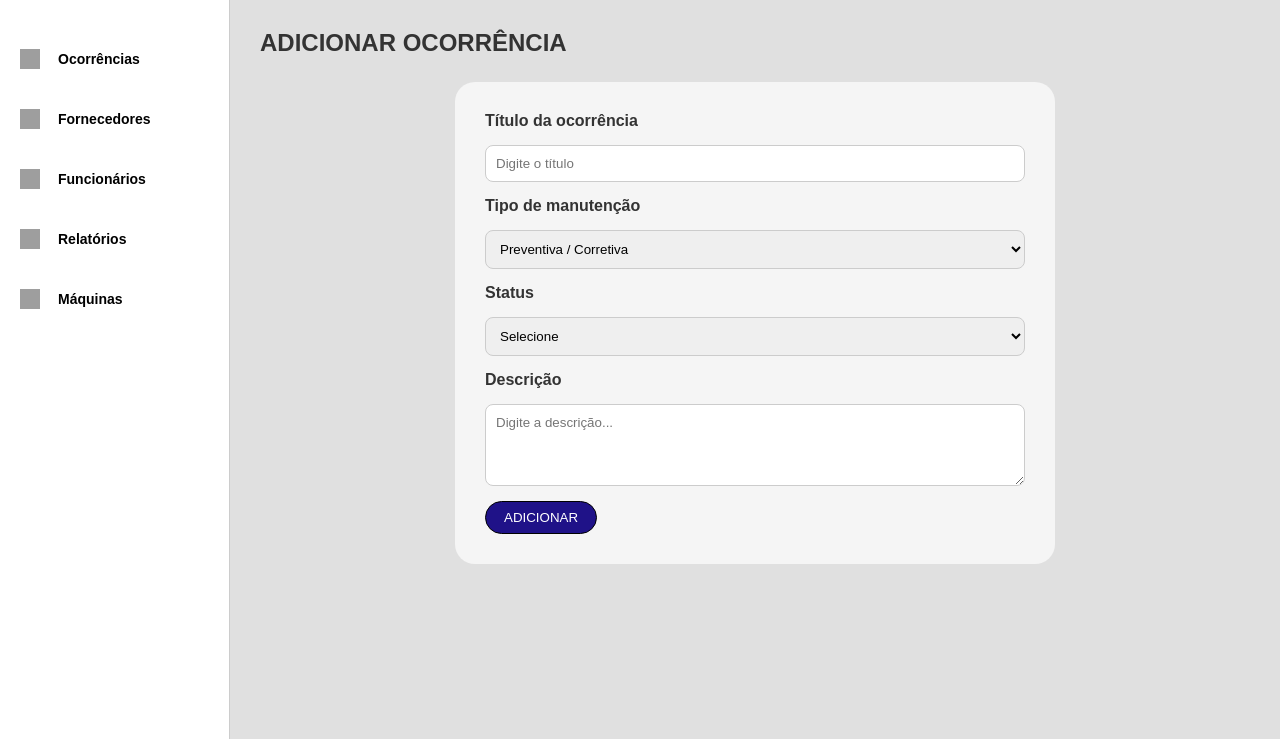
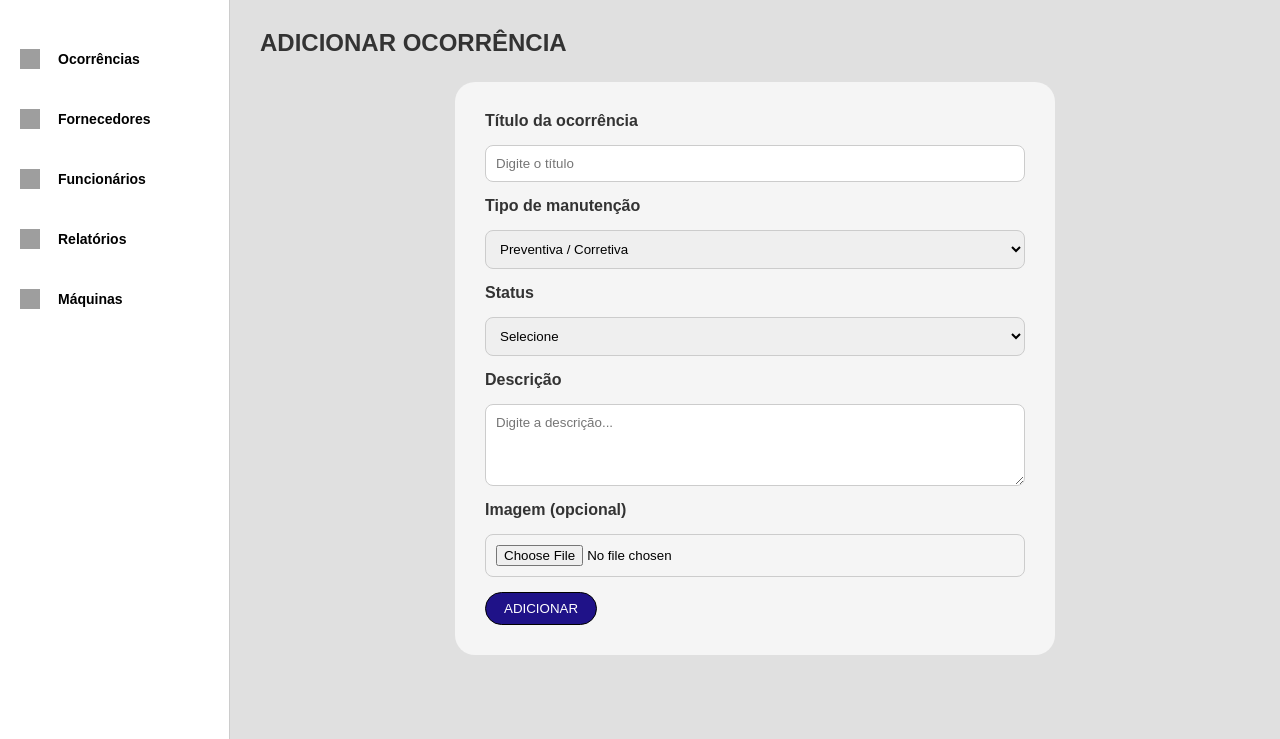
Before and after one commit to DaviBonelli/PI_FATEC_2025_4_SEMESTRE, a PHP site: page /adicionar_ocorrencia.php in a window 1280 px wide. Shown: the part 61-800 px from the top of the page. Run offline with PHP 8.4, Linux system fonts and the light colour scheme; data that the repository does not hold is empty; grey boxes are pictures that could not be loaded.

Commit message:
Ajustando código para adicionar imagem

```diff
--- a/Front-end/adicionar_ocorrencia.php
+++ b/Front-end/adicionar_ocorrencia.php
@@ -5,11 +5,13 @@ require 'bd.php';
 $usuario_id = $_SESSION['usuario_id'] ?? 0;
 $id = $_GET['id'] ?? null;
 $modo = $id ? 'editar' : 'adicionar';
+
 $dados = [
     'titulo' => '',
     'tipo' => '',
     'status' => '',
-    'descricao' => ''
+    'descricao' => '',
+    'imagem' => ''
 ];
 
 if ($id) {
@@ -17,7 +19,6 @@ if ($id) {
         $stmt = $pdo->prepare("SELECT * FROM ocorrencias WHERE id = :id");
         $stmt->execute([':id' => $id]);
         $dados = $stmt->fetch(PDO::FETCH_ASSOC);
-
         if (!$dados) {
             die("Ocorrência não encontrada.");
         }
@@ -31,31 +32,46 @@ if ($_SERVER['REQUEST_METHOD'] === 'POST') {
     $tipo = $_POST['tipo'] ?? '';
     $status = $_POST['status'] ?? '';
     $descricao = $_POST['descricao'] ?? '';
+    $imagem = $dados['imagem'];
+
+    if (isset($_FILES['imagem']) && $_FILES['imagem']['error'] !== UPLOAD_ERR_NO_FILE) {
+        $extensao = pathinfo($_FILES['imagem']['name'], PATHINFO_EXTENSION);
+        $nomeArquivo = uniqid('img_') . '.' . strtolower($extensao);
+        $diretorioUploads = __DIR__ . DIRECTORY_SEPARATOR . 'uploads' . DIRECTORY_SEPARATOR;
+        if (!is_dir($diretorioUploads)) mkdir($diretorioUploads, 0755, true);
+        $caminhoDestino = $diretorioUploads . $nomeArquivo;
+        if (move_uploaded_file($_FILES['imagem']['tmp_name'], $caminhoDestino)) {
+            $imagem = '../uploads/' . $nomeArquivo;
+        } else {
+            die("Erro ao fazer upload da imagem. Verifique se a pasta 'uploads' existe e tem permissão de escrita.");
+        }
+    }
 
     try {
         if ($id) {
             $stmt = $pdo->prepare("UPDATE ocorrencias
-                                   SET titulo = :titulo, tipo = :tipo, status = :status, descricao = :descricao
+                                   SET titulo = :titulo, tipo = :tipo, status = :status, descricao = :descricao, imagem = :imagem
                                    WHERE id = :id");
             $stmt->execute([
                 ':titulo' => $titulo,
                 ':tipo' => $tipo,
                 ':status' => $status,
                 ':descricao' => $descricao,
+                ':imagem' => $imagem,
                 ':id' => $id
             ]);
         } else {
-            $stmt = $pdo->prepare("INSERT INTO ocorrencias (usuario_id, titulo, tipo, status, descricao)
-                                   VALUES (:usuario_id, :titulo, :tipo, :status, :descricao)");
+            $stmt = $pdo->prepare("INSERT INTO ocorrencias (usuario_id, titulo, tipo, status, descricao, imagem)
+                                   VALUES (:usuario_id, :titulo, :tipo, :status, :descricao, :imagem)");
             $stmt->execute([
                 ':usuario_id' => $usuario_id,
                 ':titulo' => $titulo,
                 ':tipo' => $tipo,
                 ':status' => $status,
-                ':descricao' => $descricao
+                ':descricao' => $descricao,
+                ':imagem' => $imagem
             ]);
         }
-
         header('Location: ocorrencias.php');
         exit();
     } catch (PDOException $e) {
@@ -63,6 +79,7 @@ if ($_SERVER['REQUEST_METHOD'] === 'POST') {
     }
 }
 ?>
+
 <!DOCTYPE html>
 <html lang="pt-br">
 <head>
@@ -95,7 +112,7 @@ if ($_SERVER['REQUEST_METHOD'] === 'POST') {
                 <h2><?= strtoupper($modo) ?> OCORRÊNCIA</h2>
             </div>
 
-            <form method="POST" class="form-ocorrencia">
+            <form method="POST" enctype="multipart/form-data" class="form-ocorrencia">
                 <label for="titulo">Título da ocorrência</label>
                 <input type="text" id="titulo" name="titulo" placeholder="Digite o título" required
                        value="<?= htmlspecialchars($dados['titulo']) ?>">
@@ -118,6 +135,16 @@ if ($_SERVER['REQUEST_METHOD'] === 'POST') {
                 <label for="descricao">Descrição</label>
                 <textarea id="descricao" name="descricao" rows="4" placeholder="Digite a descrição..."><?= htmlspecialchars($dados['descricao']) ?></textarea>
 
+                <label for="imagem">Imagem (opcional)</label>
+                <input type="file" id="imagem" name="imagem" accept="image/*">
+
+                <?php if (!empty($dados['imagem'])): ?>
+                    <div class="imagem-preview">
+                        <p>Imagem atual:</p>
+                        <img src="<?= htmlspecialchars($dados['imagem']) ?>" alt="Imagem da ocorrência" style="max-width:200px; border-radius:8px;">
+                    </div>
+                <?php endif; ?>
+
                 <button type="submit"><?= $modo === 'editar' ? 'SALVAR ALTERAÇÕES' : 'ADICIONAR' ?></button>
             </form>
         </main>
--- a/Front-end/bd.php
+++ b/Front-end/bd.php
@@ -40,6 +40,7 @@ try {
         tipo VARCHAR(50) NOT NULL,
         status VARCHAR(50) NOT NULL,
         descricao TEXT,
+        imagem VARCHAR(255) NULL,
         data_criacao TIMESTAMP DEFAULT CURRENT_TIMESTAMP,
         FOREIGN KEY (usuario_id) REFERENCES usuarios(id)
     )");
```
Also changed, not shown: Front-end/style/ocorrencia.css (+53 -0 lines), Front-end/uploads/img_68fb98e10152a.jpeg (added), Front-end/uploads/img_68fb9da679fad.jpeg (added).
